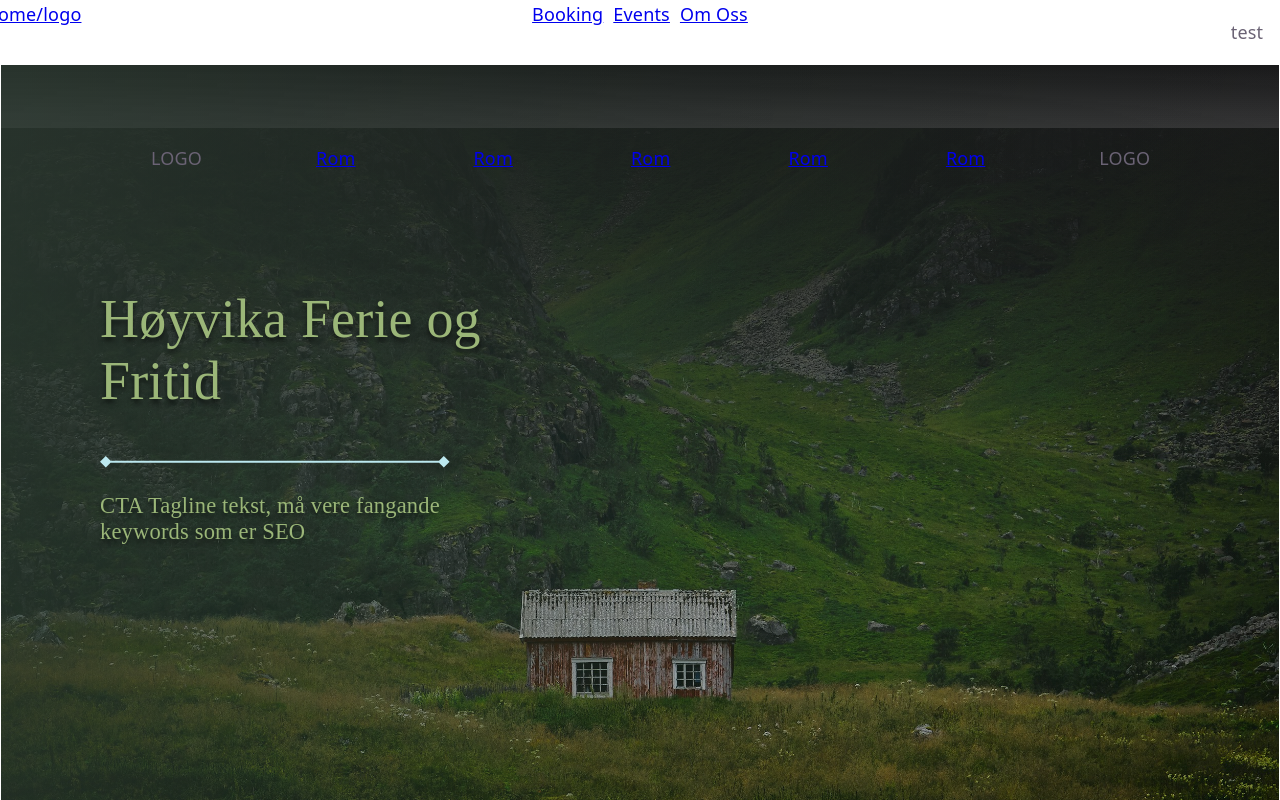
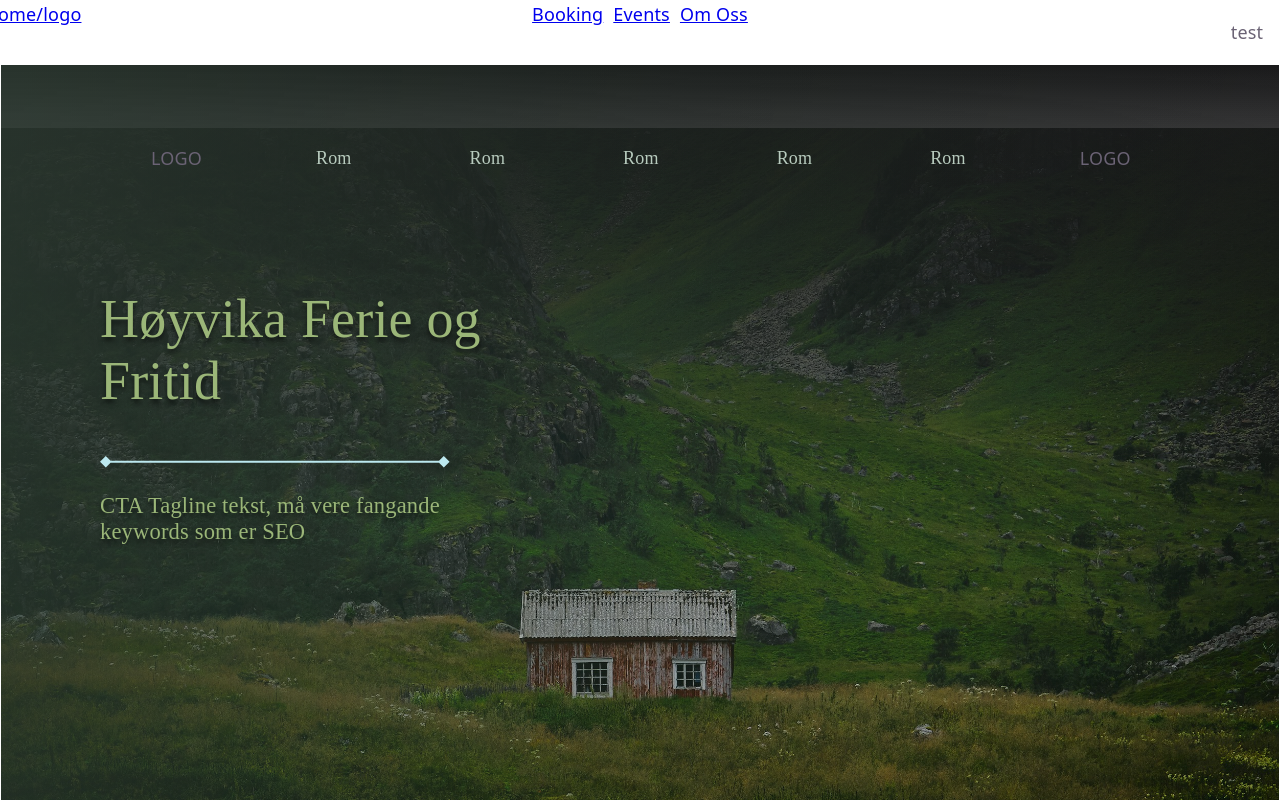
Before and after one commit to katikodi/HoyvikFront, a React (Vite) app: page / in a window 1280 px wide. Shown: the top 800 px of the page. Built offline with nearby package versions, Linux system fonts and the light colour scheme.

Commit message:
styled navlinks

```diff
--- a/src/pages/Home.jsx
+++ b/src/pages/Home.jsx
@@ -120,7 +120,23 @@ const Nav = () => {
 };
 
 const NavLink = ({ text, linkDestination }) => {
-  return <a href={linkDestination}>{text}</a>;
+  // TODO: figure out if these have a hover effect
+  return (
+    <a
+      href={linkDestination}
+      style={{
+        color: "var(--Background-2, #B8CBBE)",
+        fontFamily: "Cinzel",
+        fontSize: "1rem",
+        fontStyle: "normal",
+        fontWeight: "400",
+        lineHeight: "normal",
+        textDecoration: "none",
+      }}
+    >
+      {text}
+    </a>
+  );
 };
 
 const NavLogo = () => {
```
